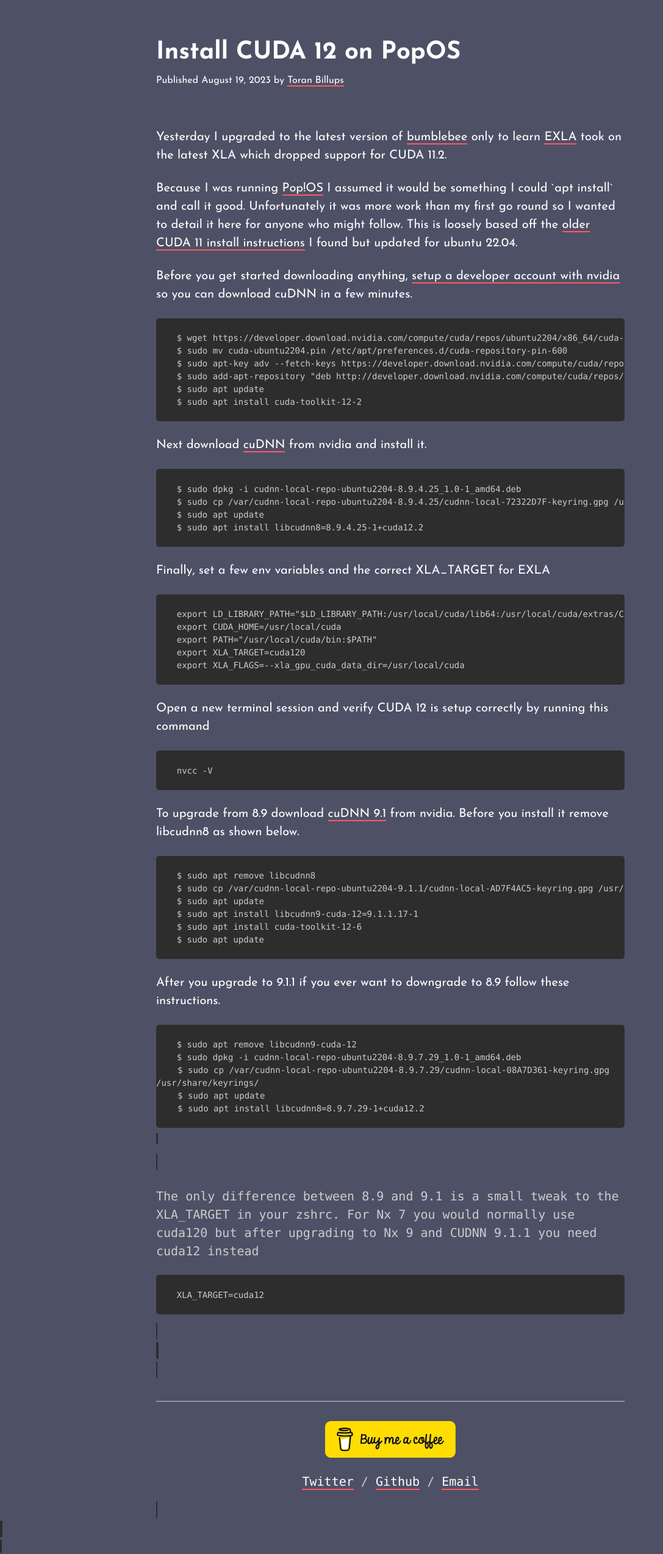
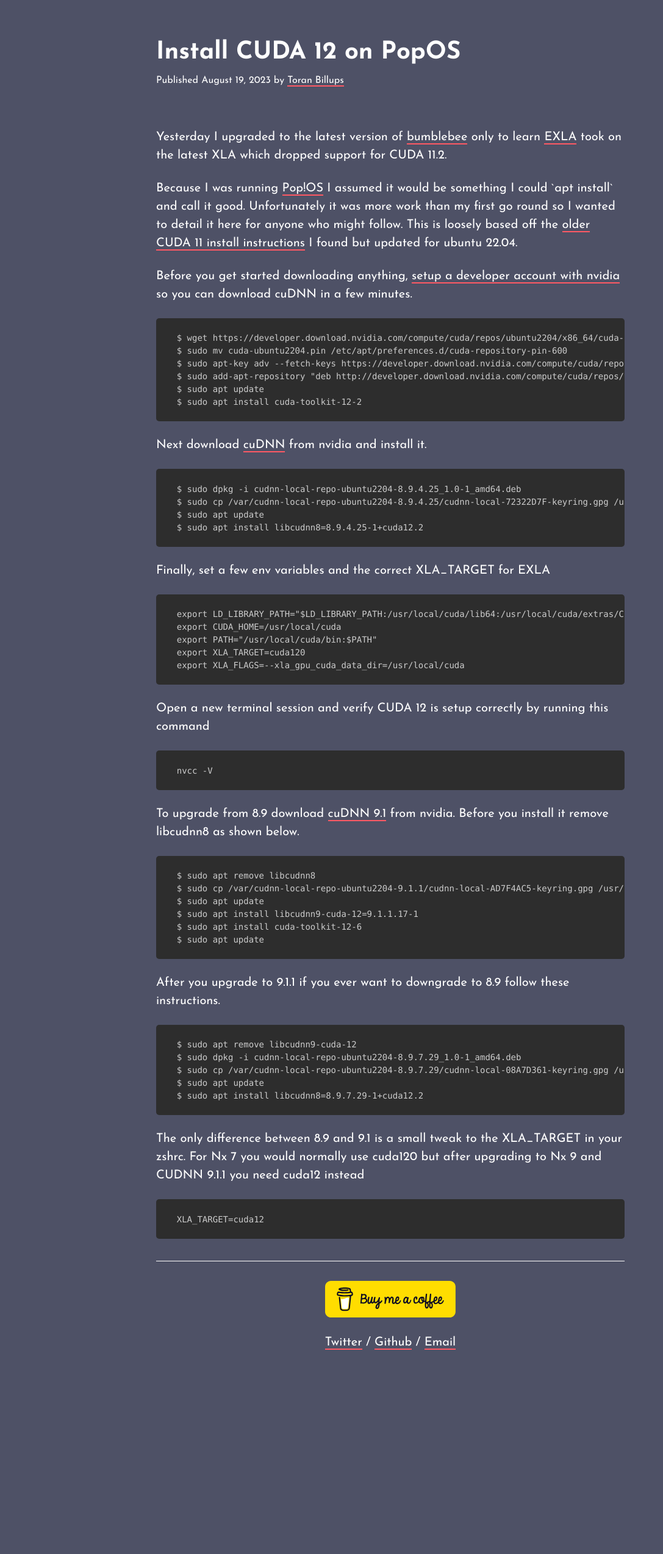
Before and after one commit to toranb/toranb.github.io, a Jekyll site: the page built from _posts/2023-08-19-install-cuda-12-on-popos.html, in a window 1280 px wide. Shown: the whole page at 61% size, without its empty margins (0-1087 px from the left). Built offline with Jekyll 4.4.1, drawn with Linux system fonts in a browser that asks for light colours; Markdown is read by kramdown in place of the engine named in the settings; after the commit the page ends 2233 px from its top, so only the background shows below that.

Commit message:
closing tag for code

```diff
--- a/_posts/2023-08-19-install-cuda-12-on-popos.html
+++ b/_posts/2023-08-19-install-cuda-12-on-popos.html
@@ -71,7 +71,7 @@
 <div class="highlight" data-language="elixir">
   <pre class="language-elixir">
     <code class="language-elixir">$ sudo apt remove libcudnn9-cuda-12</code>
-    <code class="language-elixir">$ sudo dpkg -i cudnn-local-repo-ubuntu2204-8.9.7.29_1.0-1_amd64.deb
+    <code class="language-elixir">$ sudo dpkg -i cudnn-local-repo-ubuntu2204-8.9.7.29_1.0-1_amd64.deb</code>
     <code class="language-elixir">$ sudo cp /var/cudnn-local-repo-ubuntu2204-8.9.7.29/cudnn-local-08A7D361-keyring.gpg /usr/share/keyrings/</code>
     <code class="language-elixir">$ sudo apt update</code>
     <code class="language-elixir">$ sudo apt install libcudnn8=8.9.7.29-1+cuda12.2</code>
```
